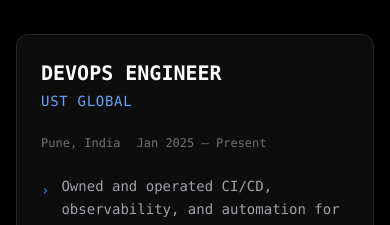
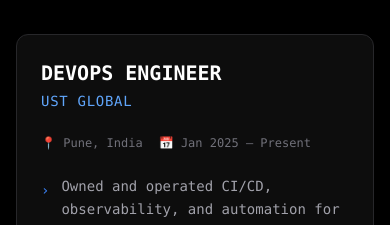
Before and after one commit to kaushaldarji7182/Devops-Portfolio, a Next.js app: page / in a window 390 px wide. Shown: the part 2940-3165 px from the top of the page. Built offline with nearby package versions, Linux system fonts and the light colour scheme.

Commit message:
Fix missing experience icons on mobile

```diff
--- a/components/sections/experience.tsx
+++ b/components/sections/experience.tsx
@@ -86,11 +86,7 @@
                 <h3 className="text-xl md:text-2xl font-bold text-white mb-1">{role}</h3>
                 <div className="text-blue-400 font-mono text-sm mb-6 uppercase tracking-wider">{company}</div>
 
-                 <div className="flex flex-wrap gap-4 text-xs text-zinc-500 font-mono mb-6 md:hidden">
-                     <span>{location}</span>
-                     <span>{period}</span>
-                 </div>
-                 <div className="hidden md:flex gap-4 text-xs text-zinc-500 font-mono mb-6">
+                <div className="flex flex-wrap gap-4 text-xs text-zinc-500 font-mono mb-6">
                     <span className="flex items-center gap-1">📍 {location}</span>
                     <span className="flex items-center gap-1">📅 {period}</span>
                 </div>
```
Lines whose indentation alone changed are shown as unchanged.
